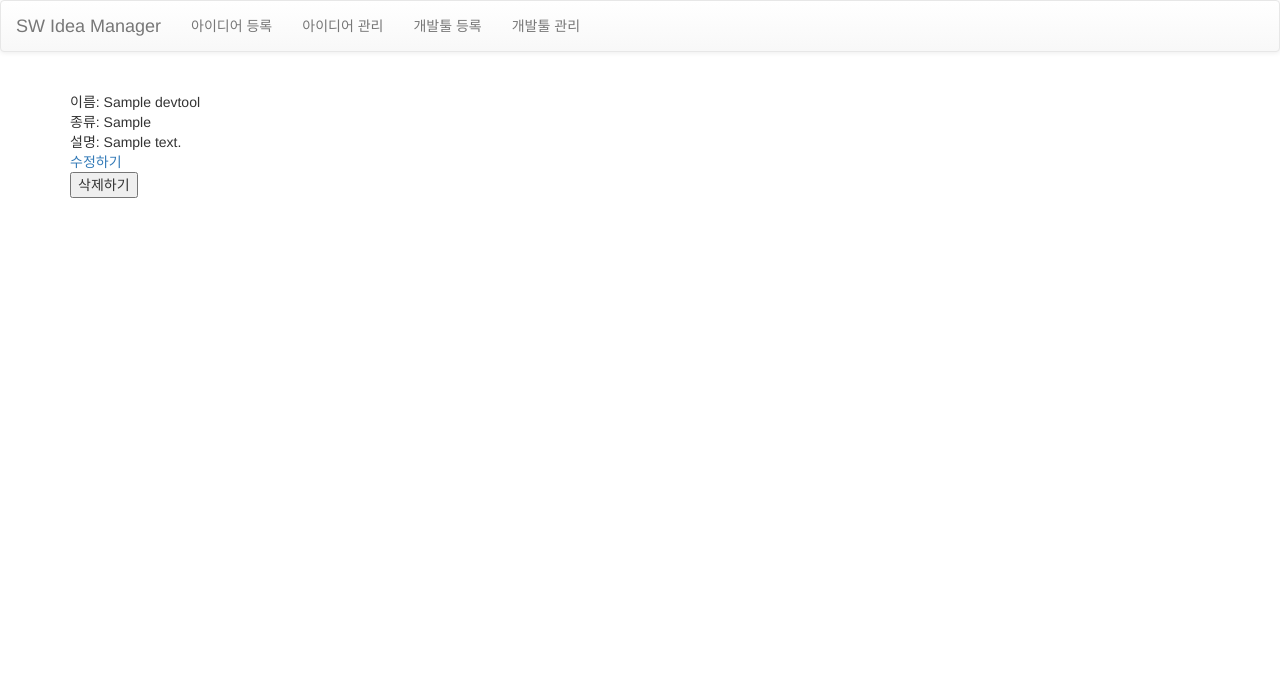
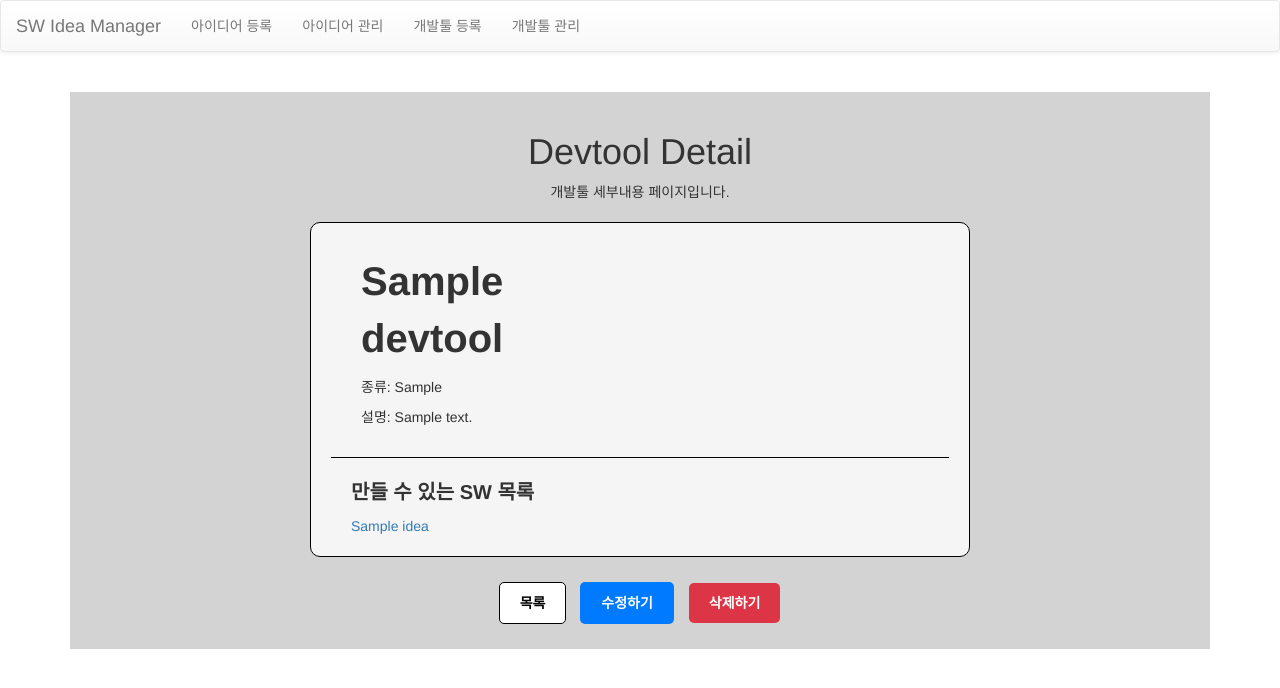
Before and after one commit to Pirogramming-21/Ahn-Sihwan, a Django app: page /devtools/1/ in a window 1280 px wide. Shown: the top 688 px of the page. Run offline with Django 5.2, Linux system fonts and the light colour scheme; tables that the repository leaves empty hold one stand-in row (values such as "Sample post"); some libraries are stand-ins or nearby versions.

Commit message:
[add] 기능 9~15

```diff
--- a/week4/SWIDEA_SITE/apps/devtools/views.py
+++ b/week4/SWIDEA_SITE/apps/devtools/views.py
@@ -1,6 +1,7 @@
 from django.shortcuts import render, redirect
 from .models import Devtool
 from .forms import DevtoolForm
+from apps.ideas.models import Idea
 
 def main(req):
     devtools = Devtool.objects.all()
@@ -19,7 +20,8 @@ def register(req):
 
 def detail(req,pk):
     devtool = Devtool.objects.get(id=pk)
-    ctx = {'devtool': devtool}
+    ideas = Idea.objects.filter(devtool=devtool)
+    ctx = {'devtool': devtool, 'ideas': ideas}
     return render(req, 'devtools/detail.html', ctx)
 
 def delete(req,pk):
@@ -36,4 +38,4 @@ def update(req, pk):
     form = DevtoolForm(req.POST, req.FILES, instance=devtool)
     if form.is_valid():
         form.save()
-    return redirect('devtools:main')
+    return redirect('devtools:detail', pk)
--- a/week4/SWIDEA_SITE/static/css/detail.css
+++ b/week4/SWIDEA_SITE/static/css/detail.css
@@ -22,9 +22,10 @@
     flex: 1;
     padding-right: 10px;
     display:flex;
+    position: relative;
 }
 
-.detail_image img {
+.detail_image > img {
     width: 100%;
     height: auto;
     border-radius: 5px;
@@ -48,6 +49,10 @@
     height: 20px;
 }
 
+.detail_image > #bookmark > img {
+    width:40px;
+    height: 40px;
+}
 
 #idea_title{
     font-size: 40px;
@@ -101,3 +106,31 @@
     padding: 0;
     margin: 0;
 }
+
+.devtool_contents {
+    width: 60%;
+    flex-direction: column;
+}
+
+hr{
+    border: none;
+    border-top: 1px solid #000;
+    margin: 20px 0;
+}
+
+.buildable_ideas{
+    display:flex;
+    flex-wrap: wrap;
+    flex-direction: row;
+    gap: 20px;
+}
+
+.related_items{
+    margin-left: 20px;
+}
+
+.related_items > p{
+    font-size: 20px;
+    font-weight: bold;
+    margin-bottom: 10px;
+}
--- a/week4/SWIDEA_SITE/templates/devtools/detail.html
+++ b/week4/SWIDEA_SITE/templates/devtools/detail.html
@@ -4,15 +4,39 @@
 {% block title %}{{ devtool.name }}{% endblock %}
 
 {% block content %}
-  <h1 style="color: green; font-size: 40px">{{devtool.title}}</h1>
-  <p>이름: {{devtool.name}}</p>
-  <p>종류: {{devtool.kind}}</p>
-  <p>설명: {{devtool.content}}</p>
+<div class="content-wrapper">
+  <h1>Devtool Detail</h1>
+  <p>개발툴 세부내용 페이지입니다.</p>
+  <div class="detail_contents devtool_contents">
+    <div class="detail_text">
+      <p id="idea_title">{{devtool.name}}</p>
+      <p>종류: {{devtool.kind}}</p>
+      <p>설명: {{devtool.content}}</p>
+    </div>
+    <hr>
 
-  <a href="{% url 'devtools:update' devtool.pk %}">수정하기</a>
-  </br>
-  <form action="{% url 'devtools:delete' devtool.pk %}" method="POST">
-    {% csrf_token %}
-    <input type="submit" value="삭제하기">
-  </form>
+    <div class="related_items">
+      <p>만들 수 있는 SW 목록</p>
+      <div class="buildable_ideas">
+        {% for idea in ideas %}
+        <a href="{% url 'ideas:detail' idea.pk %}">
+          <div class="idea_text">
+            <p>{{idea.title}}</p>
+          </div>
+        </a>
+        {% endfor %}
+      </div>
+    </div>
+
+  </div>
+
+  <div class="btns">
+    <a href="{% url 'devtools:main' %}" class="btn list-btn">목록</a>
+    <a href="{% url 'devtools:update' devtool.pk %}" class="btn update-btn">수정하기</a>
+    <form action="{% url 'devtools:delete' devtool.pk %}" method="POST" class="btn delete-btn">
+      {% csrf_token %}
+      <input type="submit" value="삭제하기">
+    </form>
+  </div>
+</div>
 {% endblock content %}
--- a/week4/SWIDEA_SITE/templates/ideas/detail.html
+++ b/week4/SWIDEA_SITE/templates/ideas/detail.html
@@ -26,7 +26,9 @@
       <p id="idea_title">{{idea.title}}</p>
       <p>(1)아이디어 관심도: <br> {{idea.interest}}</p>
       <p>(2)예상 개발툴: </p>
+      {% if idea.devtool %}
       <a href="{% url 'devtools:detail' idea.devtool.id %}">{{idea.devtool}}</a>
+      {% endif %}
       <p>(3) 아이디어 설명: <br> {{idea.content}}</p>
       <p>북마크 여부: {{idea.bookmark}}</p>
     </div>
```
Also changed, not shown: week4/SWIDEA_SITE/static/css/list.css (+39 -0 lines), week4/SWIDEA_SITE/templates/devtools/list.html (+14 -13 lines).
